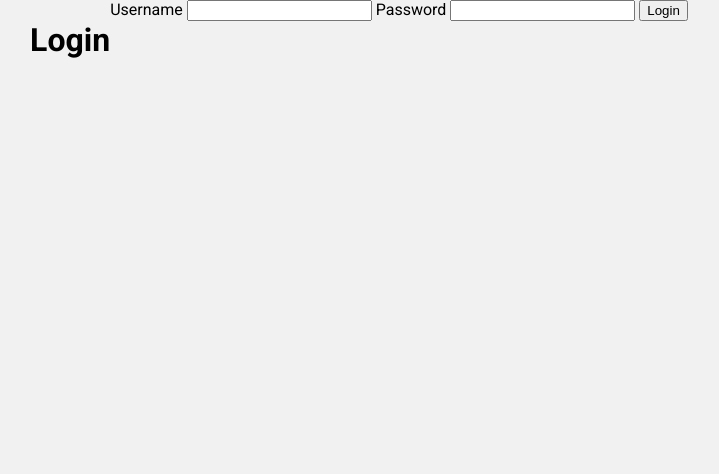
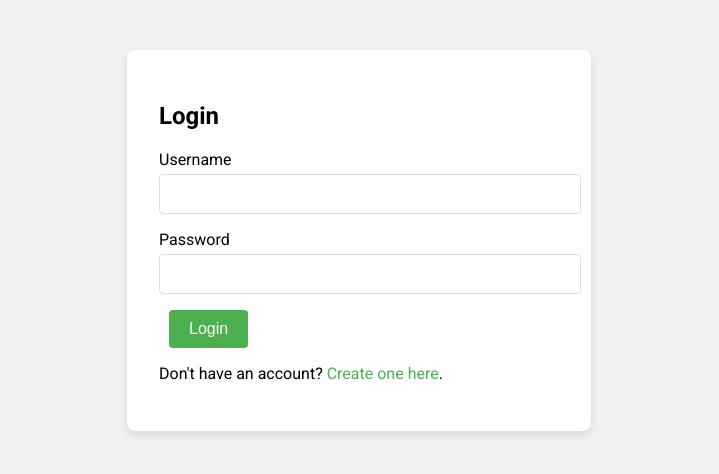
Before and after one commit to antoinemansour7/SOEN342, a Flask app: page /login in a window 1280 px wide. Shown: the top 474 px of the page, without its empty margins (281-1000 px from the left). Run offline with Flask 3, Linux system fonts and the light colour scheme.

Commit message:
Added UI for login and create account

```diff
--- a/app.py
+++ b/app.py
@@ -31,8 +31,10 @@ def login():
         return redirect(url_for('index'))
     form = LoginForm()
     if form.validate_on_submit():
+        # Look up the user by username
         user = User.query.filter_by(username=form.username.data).first()
         if user and bcrypt.check_password_hash(user.password, form.password.data):
+            # Log the user in
             login_user(user)
             return redirect(url_for('index'))
         else:
--- a/static/styles.css
+++ b/static/styles.css
@@ -12,6 +12,7 @@ body {
     height: 100vh;
 }
 
+/* Main container */
 .container {
     width: 70%;
     background-color: white;
@@ -21,12 +22,25 @@ body {
     margin-top: 50px;
 }
 
+/* Form container for login and sign-up */
+.form-container {
+    background-color: white;
+    padding: 2rem;
+    box-shadow: 0 4px 8px rgba(0, 0, 0, 0.1);
+    border-radius: 8px;
+    width: 400px;
+    margin: auto;
+    margin-top: 50px;
+}
+
+/* Top Section: Login/Sign Up buttons */
 .top-section {
     display: flex;
     justify-content: flex-end;
     margin-bottom: 10px;
 }
 
+/* Aesthetic form buttons */
 .form-button {
     padding: 10px 20px;
     background-color: #4caf50;
@@ -43,18 +57,34 @@ body {
     background-color: #45a049;
 }
 
-/* Divider between login and offerings */
-.divider {
+/* Styled horizontal divider */
+.styled-divider {
     border: 0;
-    height: 2px;
-    background: #ddd;
+    height: 3px;
+    background: linear-gradient(to right, #4caf50, #45a049);
     margin-bottom: 20px;
 }
 
-.bottom-section {
-    margin-top: 20px;
+/* Form input styling */
+.form-group {
+    margin-bottom: 1rem;
 }
 
+.form-input {
+    width: 100%;
+    padding: 10px;
+    border: 1px solid #ddd;
+    border-radius: 4px;
+    margin-top: 5px;
+    font-size: 16px;
+}
+
+.form-input:focus {
+    outline: none;
+    border-color: #4caf50;
+}
+
+/* Bottom Section for offerings */
 .bottom-section h2 {
     font-size: 24px;
     color: #444;
@@ -73,3 +103,13 @@ li {
 li:last-child {
     border-bottom: none;
 }
+
+/* Link styling */
+a {
+    color: #4caf50;
+    text-decoration: none;
+}
+
+a:hover {
+    text-decoration: underline;
+}
--- a/templates/index.html
+++ b/templates/index.html
@@ -17,8 +17,8 @@
             {% endif %}
         </div>
 
-        <!-- Horizontal line -->
-        <hr class="divider">
+        <!-- Aesthetic Horizontal Line -->
+        <hr class="styled-divider">
 
         <!-- Bottom Section (Available Offerings) -->
         <div class="bottom-section">
--- a/templates/login.html
+++ b/templates/login.html
@@ -5,12 +5,21 @@
     <title>Login</title>
 </head>
 <body>
-    <h1>Login</h1>
-    <form method="POST" action="{{ url_for('login') }}">
-        {{ form.hidden_tag() }}
-        {{ form.username.label }} {{ form.username() }}
-        {{ form.password.label }} {{ form.password() }}
-        {{ form.submit() }}
-    </form>
+    <div class="form-container">
+        <h2>Login</h2>
+        <form method="POST" action="{{ url_for('login') }}">
+            {{ form.hidden_tag() }}
+            <div class="form-group">
+                {{ form.username.label }}<br>
+                {{ form.username(class_="form-input") }}
+            </div>
+            <div class="form-group">
+                {{ form.password.label }}<br>
+                {{ form.password(class_="form-input") }}
+            </div>
+            <button type="submit" class="form-button">Login</button>
+        </form>
+        <p>Don't have an account? <a href="{{ url_for('register') }}">Create one here</a>.</p>
+    </div>
 </body>
 </html>
```
Also changed, not shown: instance/site.db.
